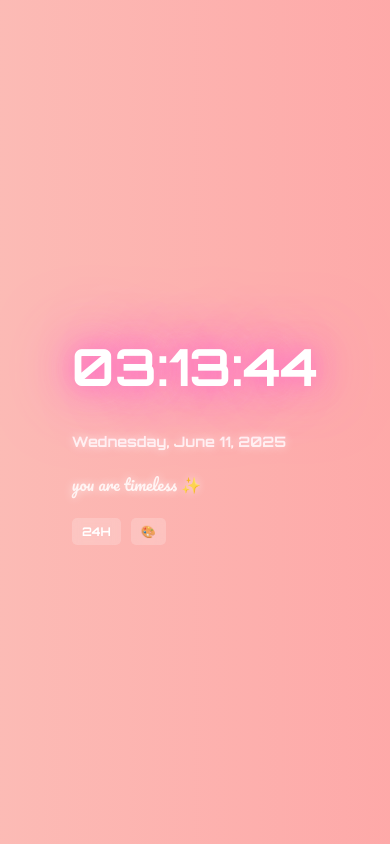
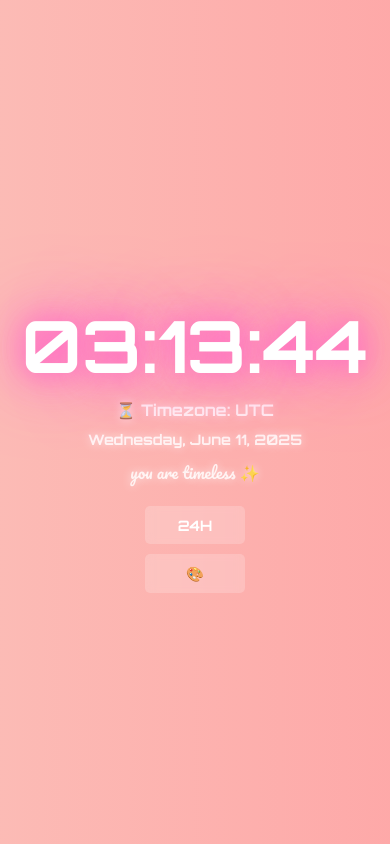
Before and after one commit to ankeet13/DigitalClock, a plain HTML site: page index.html in a window 390 px wide. Drawn offline with Linux system fonts and the light colour scheme.

Commit message:
✨ Improved DigitalClock - Mobile UX, Modular JS, Persistent Settings

```diff
--- a/style.css
+++ b/css/style.css
@@ -99,21 +99,49 @@ body.theme-3 { --bg-gradient: linear-gradient(270deg, #a1c4fd, #c2e9fb, #667db6,
 }
 
 @media (max-width: 600px) {
+    .clock-container {
+        padding: 20px;
+        text-align: center;
+    }
+
     .clock-container h1 {
-    font-size: 3.2rem; /* was 2.6rem — now bigger but safe */
+        font-size: 4.5rem; /* was too small at 3.2rem */
         text-shadow: 0 0 12px #ff6ec4, 0 0 24px #ff6ec4, 0 0 36px #ff6ec4;
+        margin-bottom: 10px;
+    }
+
+    .timezone {
+        font-size: 0.85rem;
+        margin-bottom: 5px;
     }
 
     .subtitle {
         font-size: 1rem;
+        margin-top: 10px;
     }
 
     .date {
         font-size: 0.9rem;
+        margin-bottom: 10px;
+    }
+
+    .controls {
+        flex-direction: column;  /* vertical stacking on mobile */
+        align-items: center;
+        gap: 10px;
     }
 
     .controls button {
-    padding: 6px 10px;
-    font-size: 0.75rem;
+        width: 100px;
+        padding: 10px 15px;
+        font-size: 0.9rem;
     }
 }
+.timezone {
+    margin-top: 5px;
+    font-size: 1rem;
+    color: #ffffffcc;
+    text-shadow: 0 0 10px #ffffffaa;
+    font-family: 'Orbitron', sans-serif;
+    transition: opacity 0.5s ease-in-out;
+}
--- a/index.html
+++ b/index.html
@@ -1,13 +1,15 @@
+<!DOCTYPE html>
 <html lang="en">
 <head>
     <meta charset="UTF-8" />
     <meta name="viewport" content="width=device-width, initial-scale=1.0"/>
     <title>✨ Digital Clock - Time is an Illusion ✨</title>
-    <link rel="stylesheet" href="style.css">
+    <link rel="stylesheet" href="css/style.css">
 </head>
 <body>
     <div class="clock-container">
         <h1 id="clock">00:00:00</h1>
+        <p id="timezone" class="timezone"></p>
         <p id="date" class="date"></p>
         <p class="subtitle">you are timeless ✨</p>
         <div class="controls">
@@ -16,6 +18,6 @@
         </div>
     </div>
 
-    <script src="script.js"></script>
+    <script src="js/clock.js"></script>
 </body>
 </html>
--- /dev/null
+++ b/js/clock.js
@@ -0,0 +1,51 @@
+// clock.js
+
+let is24Hour = JSON.parse(localStorage.getItem('is24Hour')) ?? true;
+let currentTheme = parseInt(localStorage.getItem('currentTheme')) || 1;
+const themeCount = 3;
+
+function updateClock() {
+    const now = new Date();
+    let hours = now.getHours();
+
+    if (!is24Hour) {
+        hours = hours % 12 || 12;
+    }
+
+    const hoursStr = String(hours).padStart(2, '0');
+    const minutes = String(now.getMinutes()).padStart(2, '0');
+    const seconds = String(now.getSeconds()).padStart(2, '0');
+
+    document.getElementById('clock').textContent = `${hoursStr}:${minutes}:${seconds}`;
+
+    const options = { weekday: 'long', year: 'numeric', month: 'long', day: 'numeric' };
+    document.getElementById('date').textContent = now.toLocaleDateString(undefined, options);
+
+    const timeZone = Intl.DateTimeFormat().resolvedOptions().timeZone;
+    document.getElementById('timezone').textContent = `⏳ Timezone: ${timeZone}`;
+}
+
+function toggleFormat() {
+    is24Hour = !is24Hour;
+    localStorage.setItem('is24Hour', JSON.stringify(is24Hour));
+    document.getElementById('format-toggle').textContent = is24Hour ? '24H' : '12H';
+    updateClock();
+}
+
+function toggleTheme() {
+    currentTheme = (currentTheme % themeCount) + 1;
+    localStorage.setItem('currentTheme', currentTheme);
+    document.body.className = `theme-${currentTheme}`;
+}
+
+document.getElementById('format-toggle').addEventListener('click', toggleFormat);
+document.getElementById('theme-toggle').addEventListener('click', toggleTheme);
+
+function init() {
+    document.body.className = `theme-${currentTheme}`;
+    document.getElementById('format-toggle').textContent = is24Hour ? '24H' : '12H';
+    setInterval(updateClock, 1000);
+    updateClock(); // Initial run
+}
+
+init();
--- a/script.js
+++ /dev/null
@@ -1,35 +0,0 @@
-let is24Hour = true;
-let currentTheme = 1;
-const themeCount = 3;
-
-function updateClock() {
-    const now = new Date();
-    let hours = now.getHours();  // Only declare once
-    if (!is24Hour) {
-        hours = hours % 12 || 12;
-    }
-    const hoursStr = String(hours).padStart(2, '0');
-    const minutes = String(now.getMinutes()).padStart(2, '0');
-    const seconds = String(now.getSeconds()).padStart(2, '0');
-
-    const timeString = `${hoursStr}:${minutes}:${seconds}`;  // Only declare once
-    document.getElementById('clock').textContent = timeString;
-
-    const options = { weekday: 'long', year: 'numeric', month: 'long', day: 'numeric' };
-    document.getElementById('date').textContent = now.toLocaleDateString(undefined, options);
-}
-
-document.getElementById('format-toggle').addEventListener('click', () => {
-    is24Hour = !is24Hour;
-    document.getElementById('format-toggle').textContent = is24Hour ? '24H' : '12H';
-    updateClock();
-});
-
-document.getElementById('theme-toggle').addEventListener('click', () => {
-    currentTheme = currentTheme % themeCount + 1;
-    document.body.className = `theme-${currentTheme}`;
-});
-
-// Update every second
-setInterval(updateClock, 1000);
-updateClock(); // Initial call
```
Lines whose indentation alone changed are shown as unchanged.
